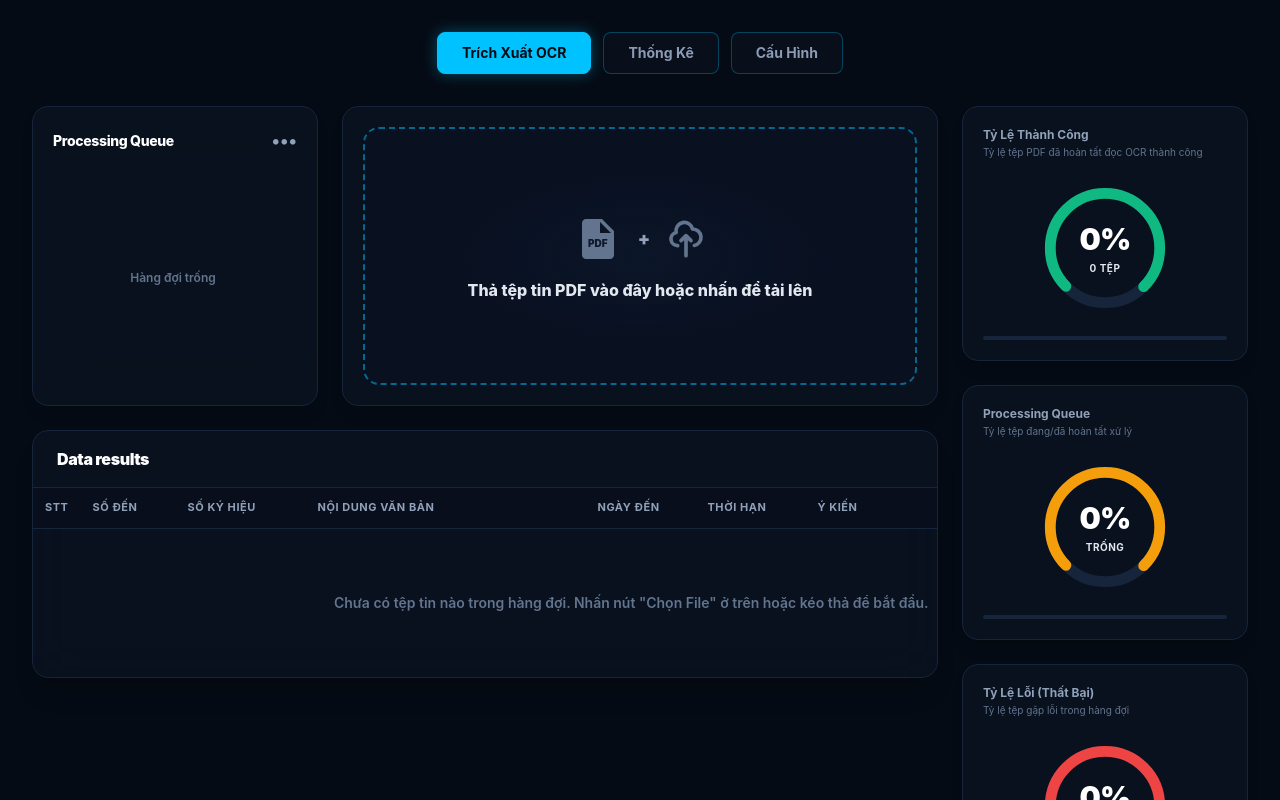
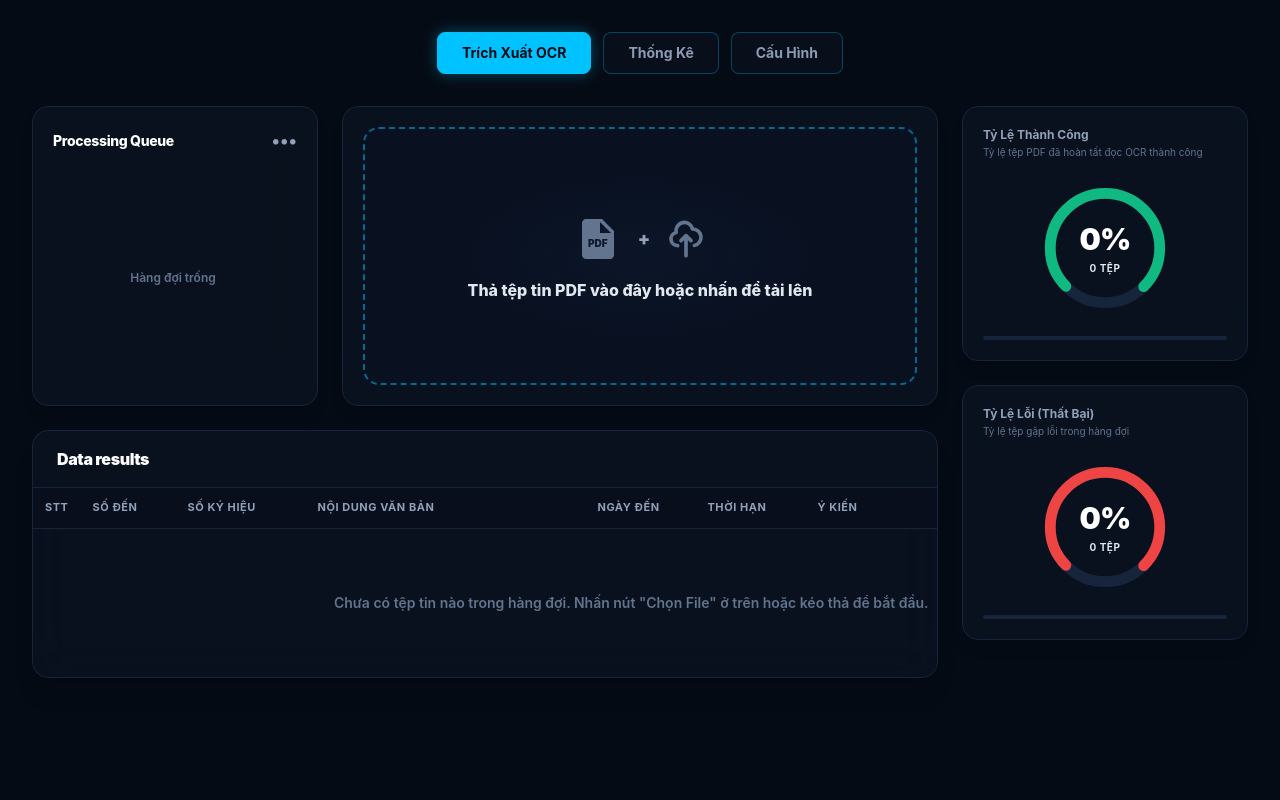
Before and after one commit to IamAnhKhoa/pdf-ocr, a React (Vite) app in the folder frontend/: page / in a window 1280 px wide. Shown: the top 800 px of the page. Built offline with nearby package versions, Linux system fonts and the light colour scheme.

Commit message:
style: remove Processing Queue gauge card from sidebar entirely

```diff
--- a/frontend/src/App.jsx
+++ b/frontend/src/App.jsx
@@ -1027,13 +1027,7 @@ function App() {
                 valueText={stats.total > 0 ? `${stats.completed}/${stats.total} tệp` : "0 tệp"}
                 description="Tỷ lệ tệp PDF đã hoàn tất đọc OCR thành công"
               />
-              <QuotaGauge
-                title="Processing Queue"
-                percentage={stats.total > 0 ? Math.round(((stats.completed + stats.processing) / stats.total) * 100) : 0}
-                color="orange"
-                valueText={stats.total > 0 ? `${stats.completed + stats.processing}/${stats.total} tệp` : "Trống"}
-                description="Tỷ lệ tệp đang/đã hoàn tất xử lý"
-              />
+
               <QuotaGauge
                 title="Tỷ Lệ Lỗi (Thất Bại)"
                 percentage={stats.total > 0 ? Math.round((stats.failed / stats.total) * 100) : 0}
```
